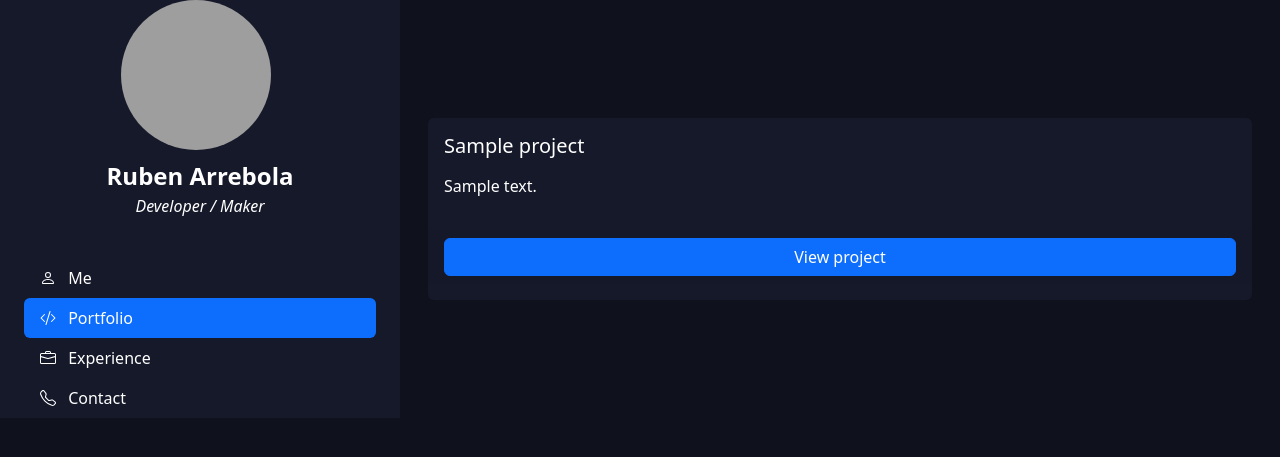
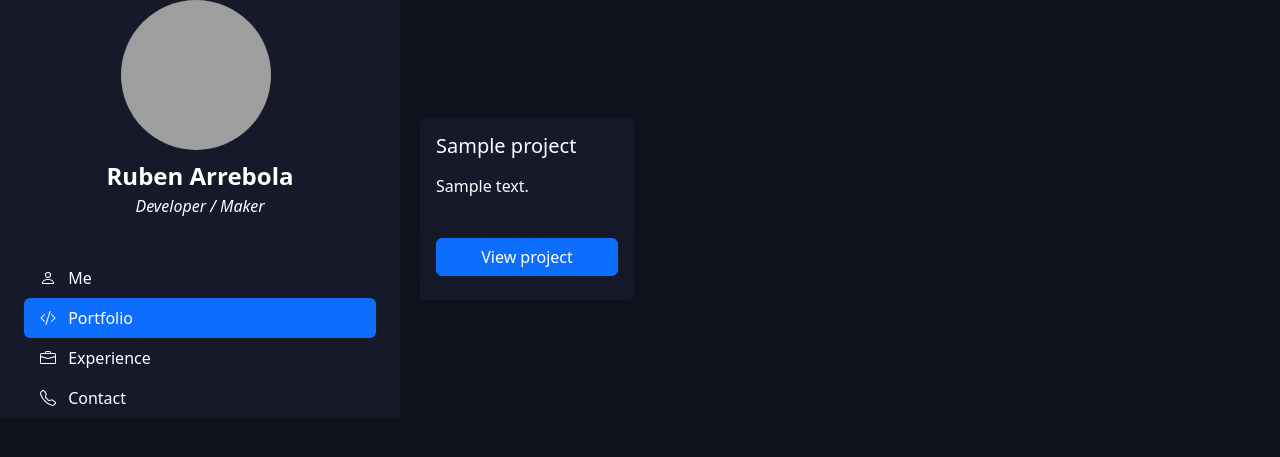
Before and after one commit to ruben69695/personalweb, a Django app: page /portfolio/ in a window 1280 px wide. Shown: the top 457 px of the page. Run offline with Django 3.2, Linux system fonts and the light colour scheme; tables that the repository leaves empty hold one stand-in row (values such as "Sample post"); some libraries are stand-ins or nearby versions; grey boxes are pictures that could not be loaded.

Commit message:
Hotfix: Fixed cols class for projects

```diff
--- a/core/static/core/css/portfolio.css
+++ b/core/static/core/css/portfolio.css
@@ -2,6 +2,18 @@
     border: none;
     background: none;
     background-color: #16192A;
+}
+
+.col-project {
+	padding-right: 0px;
+	padding-left: 0px;
+ }
+
+.row-project {
+	margin-right: 0px;
+	margin-left: 0px;
+	padding-right: 0px;
+	padding-left: 0px;
 }
 
 #container {
--- a/portfolio/templates/portfolio/portfolio.html
+++ b/portfolio/templates/portfolio/portfolio.html
@@ -8,9 +8,9 @@
 {% endblock customcss %}
 {% block content %}
     <div id="container" class="container">
-        <div class="row">
+        <div class="row row-project">
             {% for project in projects %}
-                <div class="col col-project m-3">
+                <div class="col-sm-3 col-project m-2">
                     <div class="card project h-100">
 						<div class="card-body">
 							<h5 class="card-title">{{ project.title }}</h5>
```
